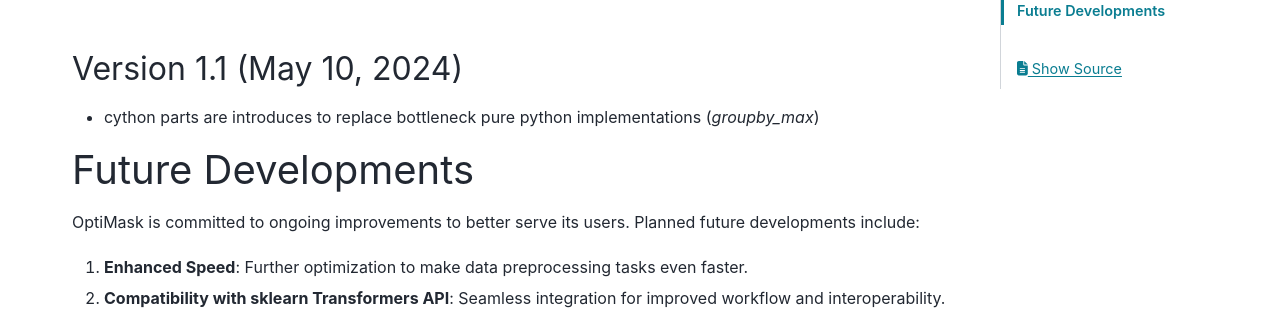
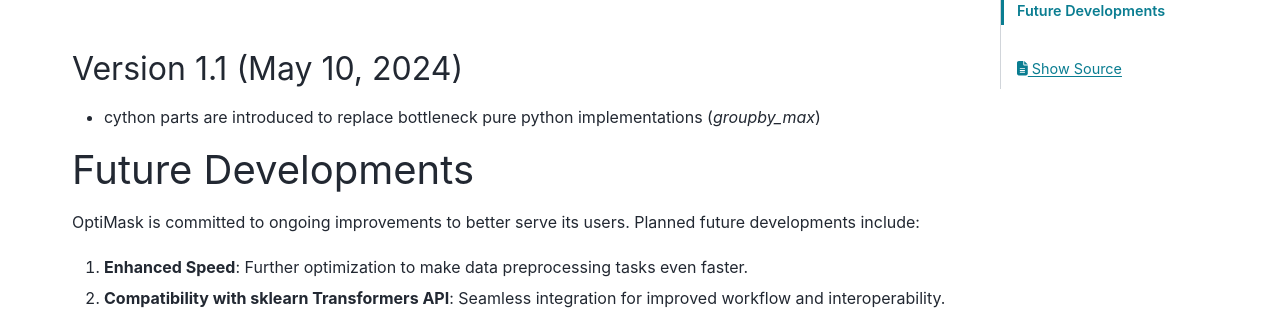
Before and after one commit to CyrilJl/OptiMask, a Sphinx documentation site: the page built from docs/source/future.rst, in a window 1280 px wide. Shown: the part 186-496 px from the top of the page. Built offline with Sphinx 7.4.7 and the PyData theme 0.15.4, drawn with Linux system fonts in a browser that asks for light colours; pages that are not in the unit, such as notebooks, are missing from menus.

Commit message:
Update future.rst

```diff
--- a/docs/source/future.rst
+++ b/docs/source/future.rst
@@ -5,7 +5,7 @@
 
 Version 1.1 (May 10, 2024)
 ~~~~~~~~~~~~~~~~~~~~~~~~~~
-- cython parts are introduces to replace bottleneck pure python implementations (`groupby_max`)
+- cython parts are introduced to replace bottleneck pure python implementations (`groupby_max`)
 
 
 Future Developments
```
